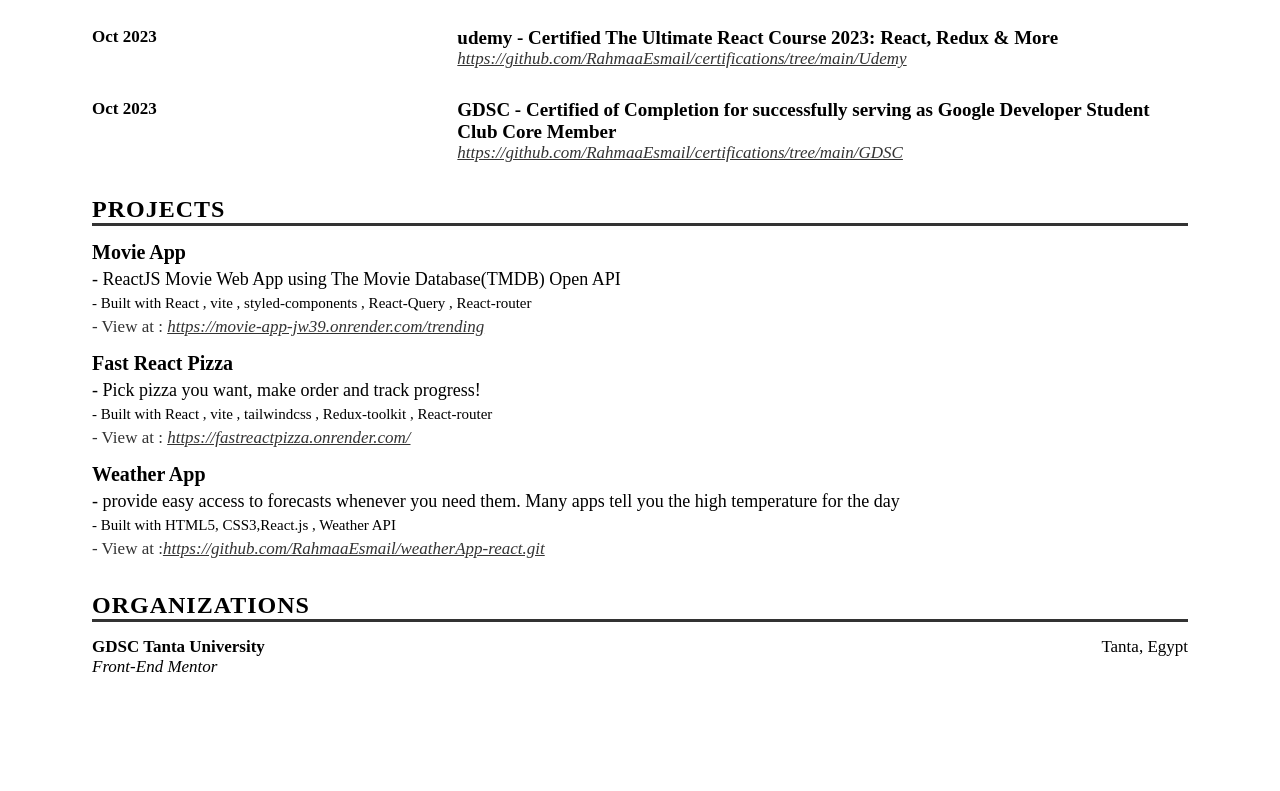
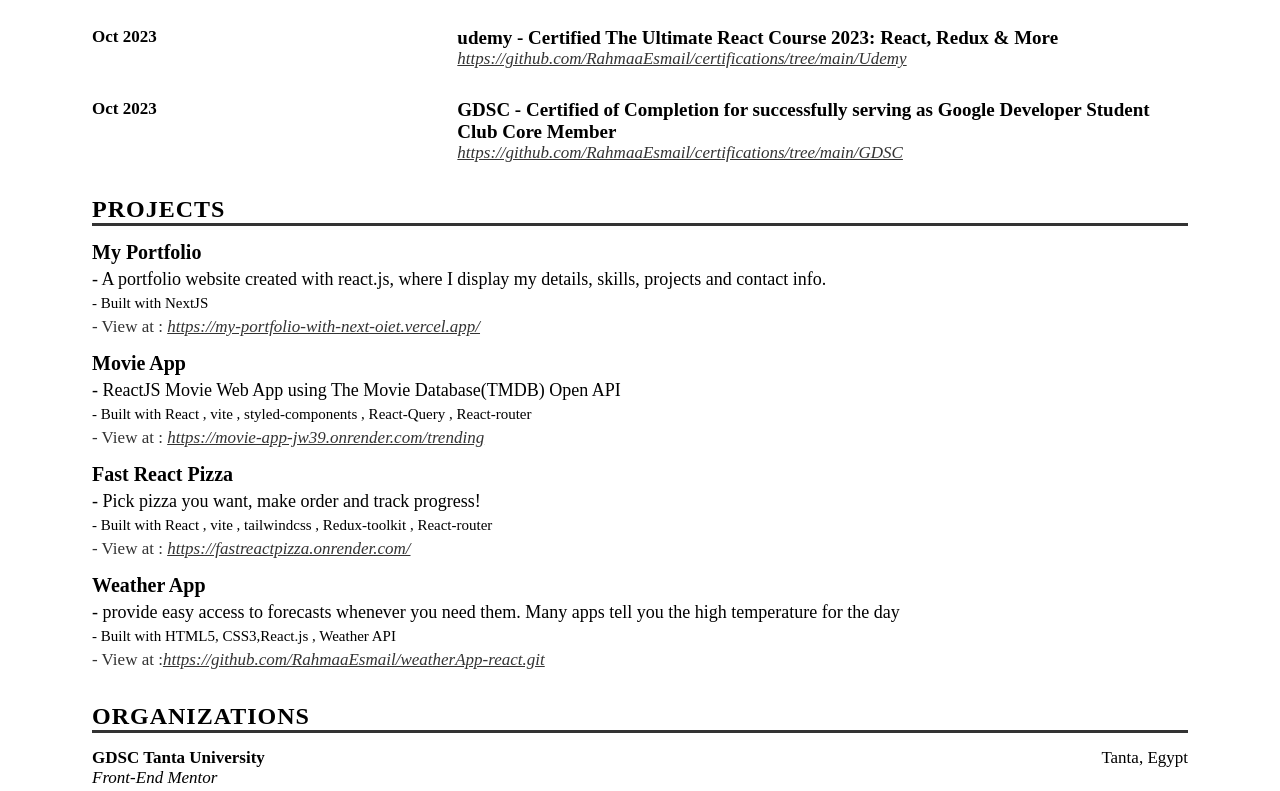
Before and after one commit to RahmaaEsmail/My_Resume, a plain HTML site: page index.html in a window 1280 px wide. Shown: the part 1521-2312 px from the top of the page. Before the commit the page ends 2257 px from the top, so only its background shows below. Drawn offline with nearby package versions, Linux system fonts and the light colour scheme; a web font is replaced by a local one.

Commit message:
Update some information

```diff
--- a/index.html
+++ b/index.html
@@ -48,6 +48,12 @@
                         <span class="icon"><ion-icon name="logo-github"></ion-icon></span>
                         <span><a href="https://github.com/RahmaaEsmail"
                                 target="_blank">https://github.com/RahmaaEsmail</a></span>
+                    </p>
+
+                    <p>
+                        <span class="icon"><ion-icon name="globe-outline"></ion-icon></span>
+                        <span><a href="https://my-portfolio-with-next-oiet.vercel.app/"
+                                target="_blank">https://my-portfolio-with-next-oiet.vercel.app/</a></span>
                     </p>
                 </div>
             </div>
@@ -326,6 +332,15 @@
 
             <div class="content">
                 <div>
+                    <h5>My Portfolio</h5>
+                    <p class="project-desc">- A portfolio website created with react.js, where I display my details, skills, projects and contact info.</p>
+                    <p class="project-technology">- Built with NextJS </p>
+                    <p class="project-link">- View at : <a
+                            href="https://my-portfolio-with-next-oiet.vercel.app/">https://my-portfolio-with-next-oiet.vercel.app/</a>
+                    </p>
+                </div>
+
+                <div>
                     <h5>Movie App</h5>
                     <p class="project-desc">- ReactJS Movie Web App using The Movie Database(TMDB) Open API</p>
                     <p class="project-technology">- Built with React , vite , styled-components , React-Query ,
```
